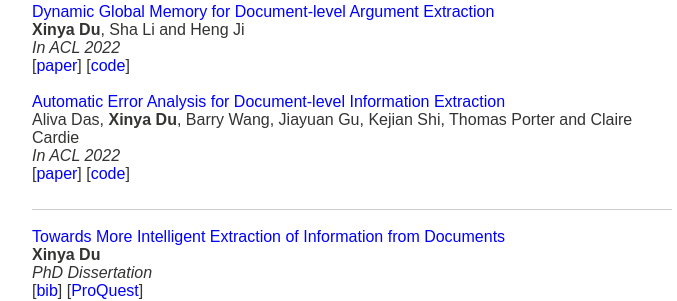
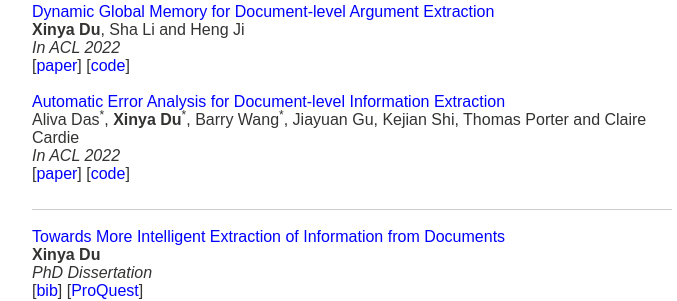
Before and after one commit to xinyadu/xinyadu.github.io, a Jekyll site: the page index.html, which Jekyll copies as it is, in a window 1280 px wide and 900 px high, scrolled down 708 px. Shown: the part 152-453 px from the top of the window, without its empty margins (288-965 px from the left). Built offline with Jekyll 4.4.1, drawn with Linux system fonts in a browser that asks for light colours.

Commit message:
add equal contribution

```diff
--- a/index.html
+++ b/index.html
@@ -190,7 +190,7 @@ You can find more information about me in the <a href="docs/CV_Xinya.pdf"><span
 
                                 <p><br />
                                 <span style="color:blue">Automatic Error Analysis for Document-level Information Extraction</span><br />
-                                Aliva Das, <strong>Xinya Du</strong>, Barry Wang, Jiayuan Gu, Kejian Shi, Thomas Porter and Claire Cardie<br />
+                                Aliva Das<sup>*</sup>, <strong>Xinya Du</strong><sup>*</sup>, Barry Wang<sup>*</sup>, Jiayuan Gu, Kejian Shi, Thomas Porter and Claire Cardie<br />
                                 <em>In ACL 2022</em> <br />
                                 [<a href="https://aclanthology.org/"><span style="color:blue">paper</span></a>]
                                 [<a href="https://github.com/xinyadu"><span style="color:blue">code</span></a>]
```
